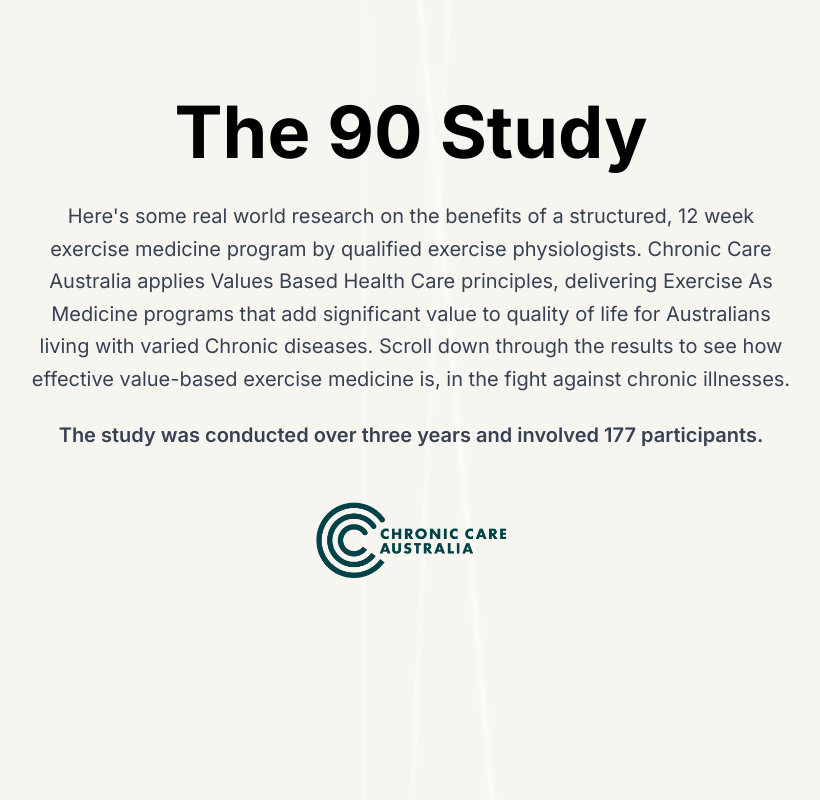
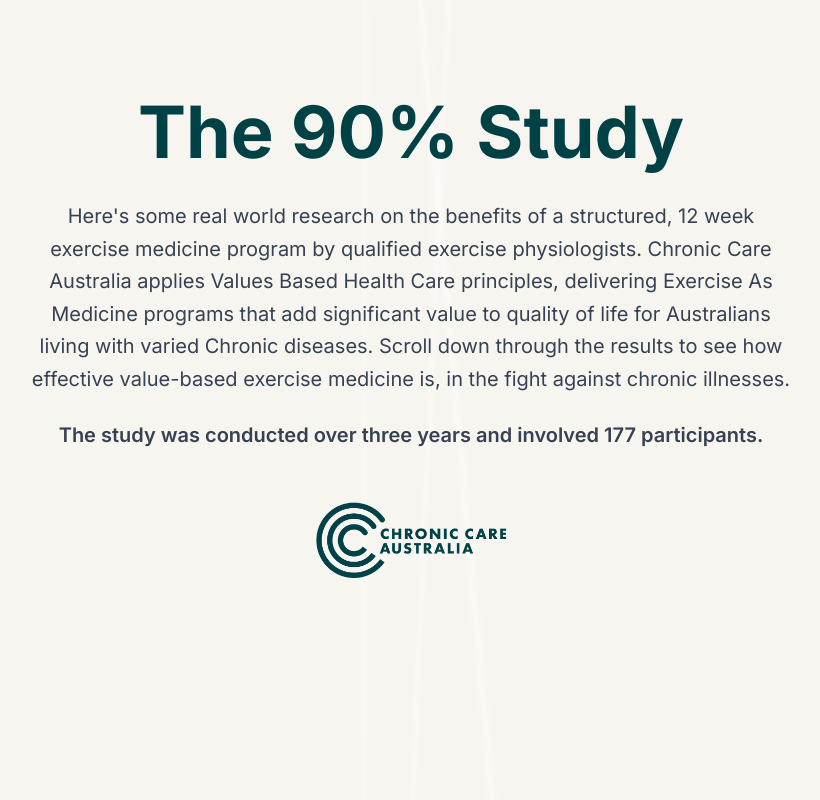
Before and after one commit to brettreasure/chronic, a Next.js app: page / in a window 1280 px wide. Shown: the top 800 px of the page, without its empty margins (229-1049 px from the left). Built offline with nearby package versions, Linux system fonts and the light colour scheme.

Commit message:
Change main heading to 'The 90% Study' and apply dark cyan color

```diff
--- a/src/components/sections/HeroSection.tsx
+++ b/src/components/sections/HeroSection.tsx
@@ -11,8 +11,8 @@
           animate={{ opacity: 1, y: 0 }}
           transition={{ duration: 0.8 }}
         >
-          <h1 className="text-5xl sm:text-6xl lg:text-7xl font-headline font-bold text-primary dark:text-primary-dark mb-8">
-            The 90 Study
+          <h1 className="text-5xl sm:text-6xl lg:text-7xl font-headline font-bold text-[#004146] mb-8">
+            The 90% Study
           </h1>
 
           <div className="max-w-3xl mx-auto space-y-6 text-lg sm:text-xl text-gray-700 dark:text-gray-300 font-body leading-relaxed">
```
